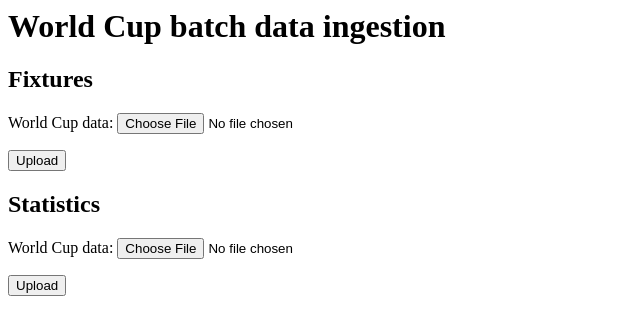
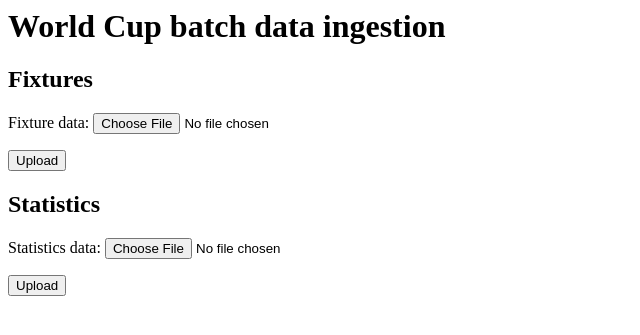
Before and after one commit to NGaast/DEAssignment2, a Flask app: page /data_upload in a window 1280 px wide. Shown: the top 335 px of the page, without its empty margins (0-640 px from the left). Run offline with Flask 2, Linux system fonts and the light colour scheme.

Commit message:
Fixed layout

```diff
--- a/training_ui/templates/training_template.html
+++ b/training_ui/templates/training_template.html
@@ -3,13 +3,13 @@
         <h1>World Cup batch data ingestion</h1>
         <h2>Fixtures</h2>
         <form enctype="multipart/form-data" action="/upload_fixture_data" method="POST">
-            <label for="fixture_data">World Cup data:</label>
+            <label for="fixture_data">Fixture data:</label>
             <input type="file" id="fixture_data" name="fixture_data" accept=".json" placeholder="Fixture data"> <br>
             <p><input type='submit' value='Upload'/></p>
         </form>
         <h2>Statistics</h2>
         <form enctype="multipart/form-data" action="/upload_statistics_data" method="POST">
-            <label for="statistics_data">World Cup data:</label>
+            <label for="statistics_data">Statistics data:</label>
             <input type="file" id="statistics_data" name="statistics_data" accept=".json" placeholder="Statistics data"> <br>
             <p><input type='submit' value='Upload'/></p>
         </form>
```
